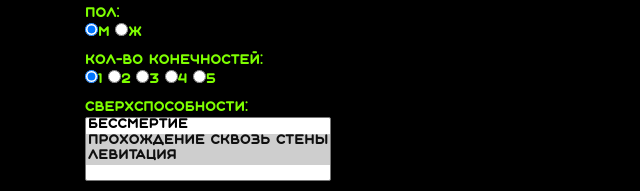
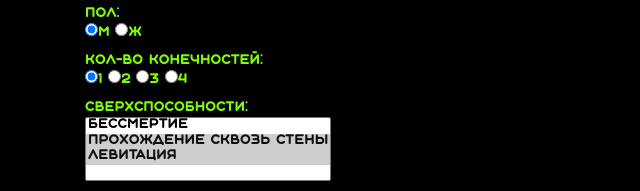
Before and after one commit to komarov-a-kubsu/komarov_a_4web.github.io, a plain HTML site: page index.html in a window 1280 px wide. Shown: the part 731-922 px from the top of the page, 0-640 px from the left. Drawn offline with nearby package versions, Linux system fonts and the light colour scheme.

Commit message:
Update index.html

```diff
--- a/index.html
+++ b/index.html
@@ -131,8 +131,6 @@
 							<input type="radio" name="radio-group-1" value="Значение3" />3</label>
 						<label>
 							<input type="radio" name="radio-group-1" value="Значение4" />4</label>
-						<label>
-							<input type="radio" name="radio-group-1" value="Значение5" />5</label>
 						<br />
 						<label>
 							Сверхспособности:
```
